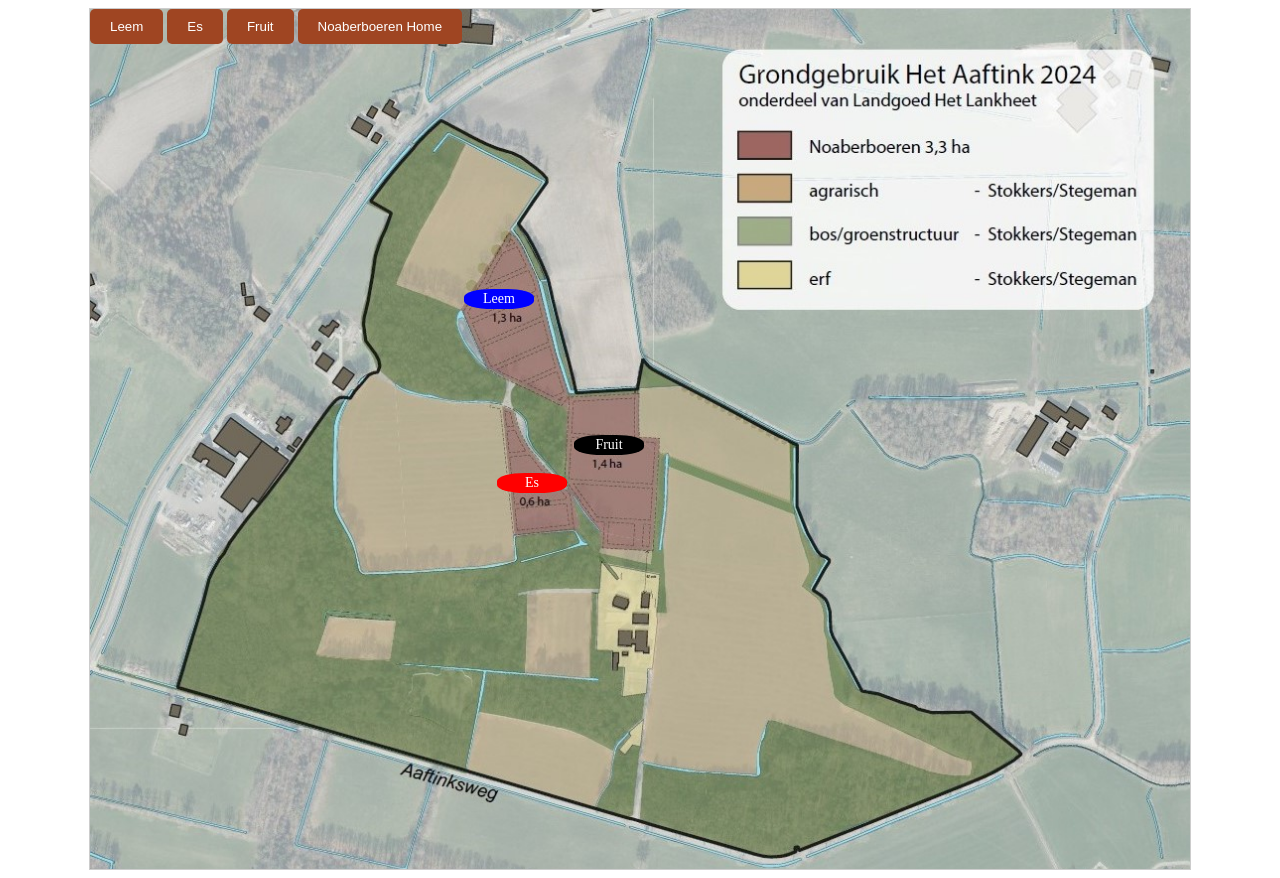
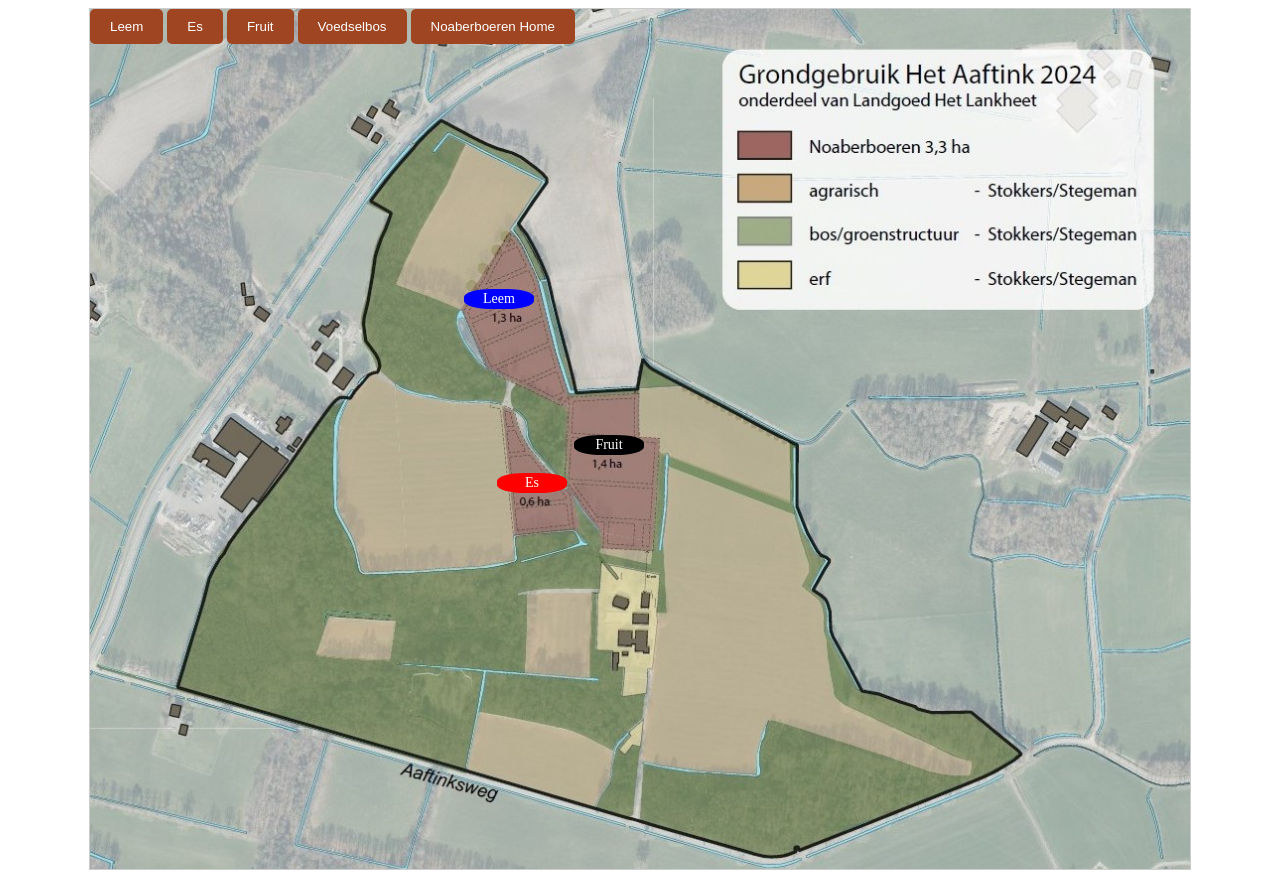
Before and after one commit to AlkotsSeek/AlkotsSeek.github.io, a plain HTML site: page index.html in a window 1280 px wide. Drawn offline with Linux system fonts and the light colour scheme.

Commit message:
update met voedselbos
update met voedselbos

```diff
--- a/index.html
+++ b/index.html
@@ -113,6 +113,7 @@
 <button class="button"  onclick="window.location.href = 'kaartshow Leem.html';">Leem</button>
 <button class="button"  onclick="window.location.href = 'kaartshow Es.html';">Es</button>
 <button class="button"  onclick="window.location.href = 'kaartshow Fruit.html';">Fruit</button>
+<button class="button"  onclick="window.location.href = 'kaartshow Voedselbos.html';">Voedselbos</button>
 <button class="button"  onclick="window.location.href = 'https://noaberboeren.nl/';">Noaberboeren Home</button>
 
 
```
Also changed, not shown: kaartshow Es.html (+1 -0 lines), kaartshow Fruit.html (+1 -0 lines), kaartshow Leem.html (+1 -0 lines).
